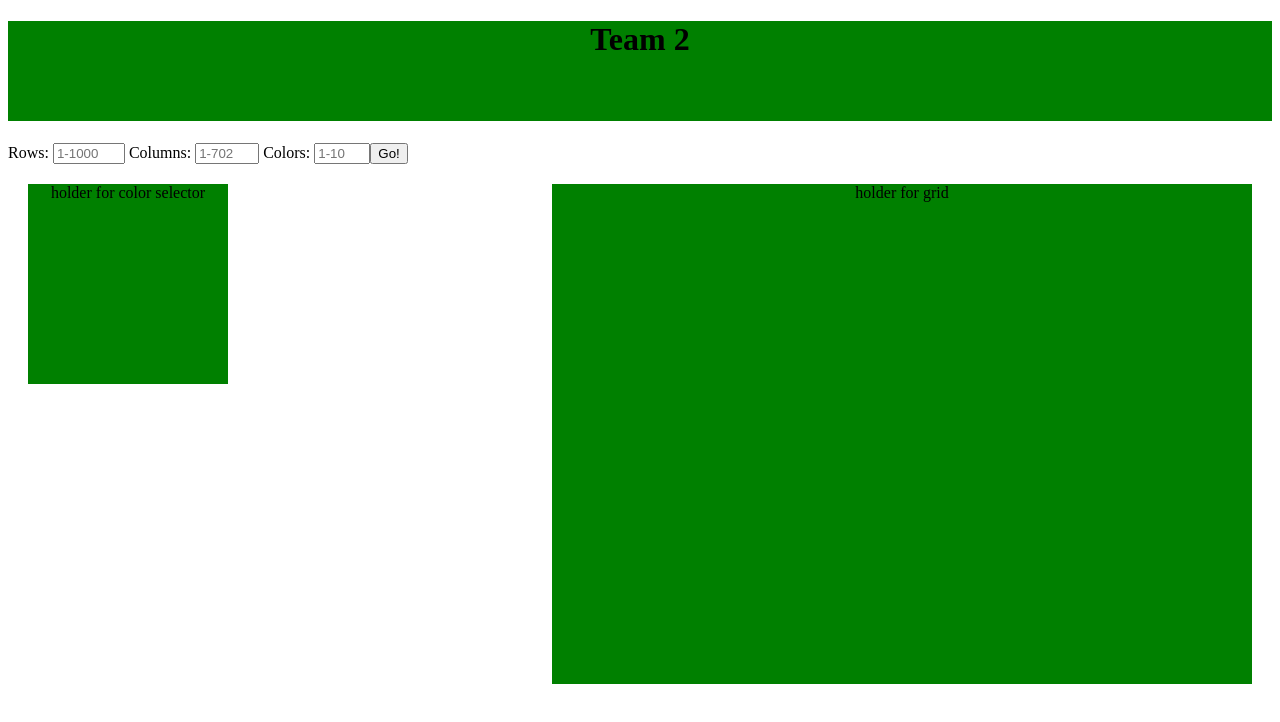
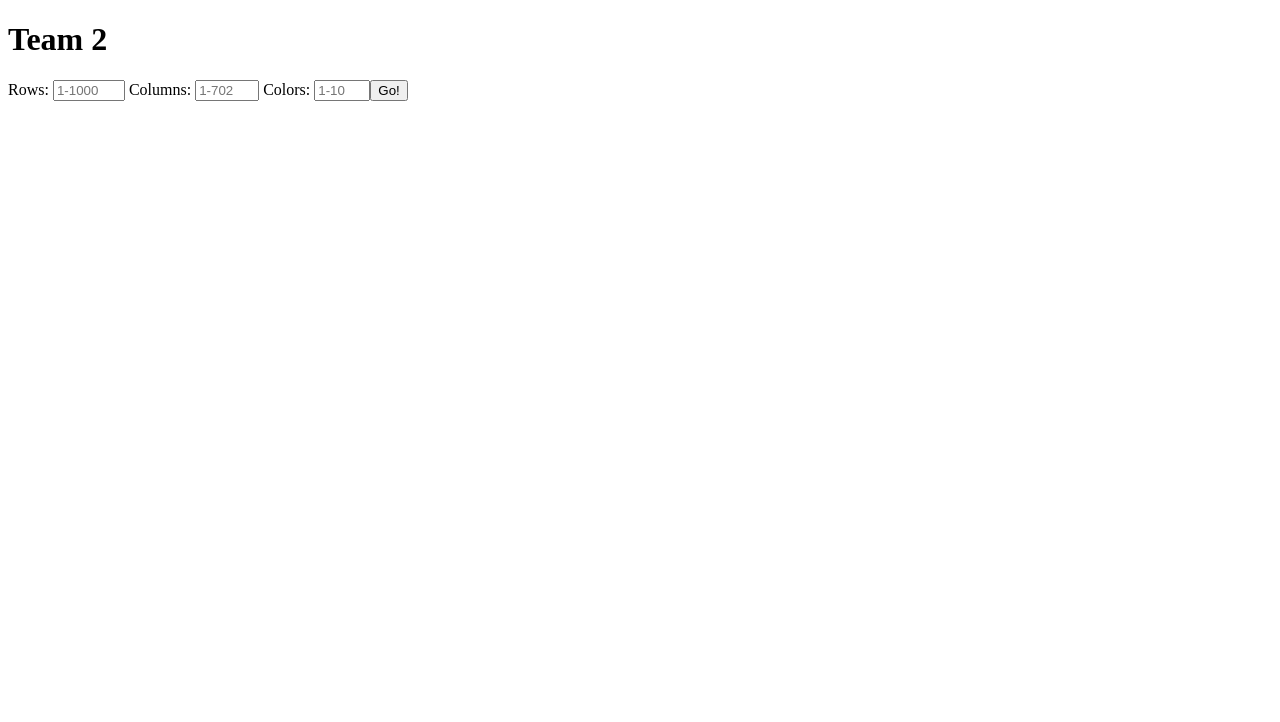
Before and after one commit to brendanscheidt/CS312-Team-Project, an Angular app: page / in a window 1280 px wide. Shown: the top 722 px of the page. Built offline with nearby package versions, Linux system fonts and the light colour scheme.

Commit message:
Add color grid table 2

```diff
--- a/src/app/app.component.css
+++ b/src/app/app.component.css
@@ -0,0 +1,28 @@
+.color-table {
+  border-collapse: collapse;
+  width: 100%;
+  margin-top: 20px;
+}
+
+.color-table th,
+.color-table td {
+  border: 1px solid #ccc;
+  padding: 6px;
+  text-align: center;
+  cursor: pointer;
+}
+
+@media print {
+  * {
+    color: #000 !important;
+    background: white !important;
+  }
+  .color-table {
+    filter: grayscale(100%);
+  }
+  select,
+  input[type='radio'],
+  button {
+    display: none;
+  }
+}
--- a/src/app/app.component.html
+++ b/src/app/app.component.html
@@ -7,43 +7,12 @@
 <!-- * * * * * * * to get started with your project! * * * * * * * -->
 <!-- * * * * * * * * * * * * * * * * * * * * * * * * * * * * * * * -->
 
-<style>
-	h1 {
-		background-color: green;
-		width: 100%;
-		justify-content: center;
-		text-align: center;
-		height: 100px;
-	}
-	.left-float {
-		float: left;
-	}
-	.right-float {
-		float: right;
-	}
-	.color-selector {
-		width: 200px;
-		height: 200px;
-		background-color: green;
-		margin: 20px;
-		text-align: center;
-	}
-	.grid {
-		width: 700px;
-		height: 500px;
-		background-color: green;
-		margin: 20px;
-		text-align: center;
-	}
-
-</style>
-
 <header>
 	<h1> Team 2 </h1>
 </header>
 
 <main>
-	<form method="post">
+	<form (submit)="handleFormSubmit($event)">
 		<label>
 			Rows:
 			<input type="number" placeholder="1-1000" min="1" max="1000" name="numRows" required />
@@ -58,8 +27,29 @@
 		</label>
 		<input type="submit" value="Go!" />
 	</form>
-	<div class="left-float color-selector">holder for color selector</div>
-	<div class="right-float grid">holder for grid</div>
+
+
+	<!-- Color Picker Table Goes Here -->
+	<div *ngIf="showTables">
+		COLOR SELECTION TABLE
+	</div>
+
+
+	<div *ngIf="showTables">
+    <h2>Color Painting Table</h2>
+    <table class="color-table">
+      <tr>
+        <th></th>
+        <th *ngFor="let col of colLabels">{{ col }}</th>
+      </tr>
+      <tr *ngFor="let row of [].constructor(numRows); let i = index">
+        <th>{{ i + 1 }}</th>
+        <td *ngFor="let col of colLabels" (click)="onCellClick(col, i + 1)"></td>
+      </tr>
+    </table>
+
+    <button (click)="printPage()">Print</button>
+  </div>
 </main>
 
 <!-- * * * * * * * * * * * * * * * * * * * * * * * * * * * * * * * * -->
--- a/src/app/app.component.ts
+++ b/src/app/app.component.ts
@@ -1,12 +1,59 @@
 import { Component } from '@angular/core';
 import { RouterOutlet } from '@angular/router';
+import { CommonModule } from '@angular/common';
 
 @Component({
   selector: 'app-root',
-  imports: [RouterOutlet],
+  imports: [RouterOutlet, CommonModule],
   templateUrl: './app.component.html',
   styleUrl: './app.component.css'
 })
+
 export class AppComponent {
   title = 'cs312-team-project';
+  numRows = 0;
+  numCols = 0;
+  colLabels: string[] = [];
+  showTables = false;
+
+  getExcelColumnLabels(count: number): string[] {
+    const labels: string[] = [];
+    for (let i = 0; i < count; i++) {
+      let label = '';
+      let n = i;
+      do {
+        label = String.fromCharCode(65 + (n % 26)) + label;
+        n = Math.floor(n / 26) - 1;
+      } while (n >= 0);
+      labels.push(label);
+    }
+    return labels;
+  }
+
+  handleFormSubmit(event: Event) {
+    event.preventDefault();
+    const form = event.target as HTMLFormElement;
+    const rows = parseInt((form.elements.namedItem('numRows') as HTMLInputElement).value);
+    const cols = parseInt((form.elements.namedItem('numCols') as HTMLInputElement).value);
+
+    if (isNaN(rows) || isNaN(cols) || rows < 1 || rows > 1000 || cols < 1 || cols > 702) {
+      alert('Please enter valid values within the ranges.');
+      return;
+    }
+
+    this.numRows = rows;
+    this.numCols = cols;
+    this.colLabels = this.getExcelColumnLabels(cols);
+    this.showTables = true;
+  }
+
+  // Alert on cell click
+  onCellClick(col: string, row: number) {
+    alert(`${col}${row}`);
+  }
+
+  // TODO: Needs refactoring to print correctly
+  printPage() {
+    window.print();
+  }
 }
```
